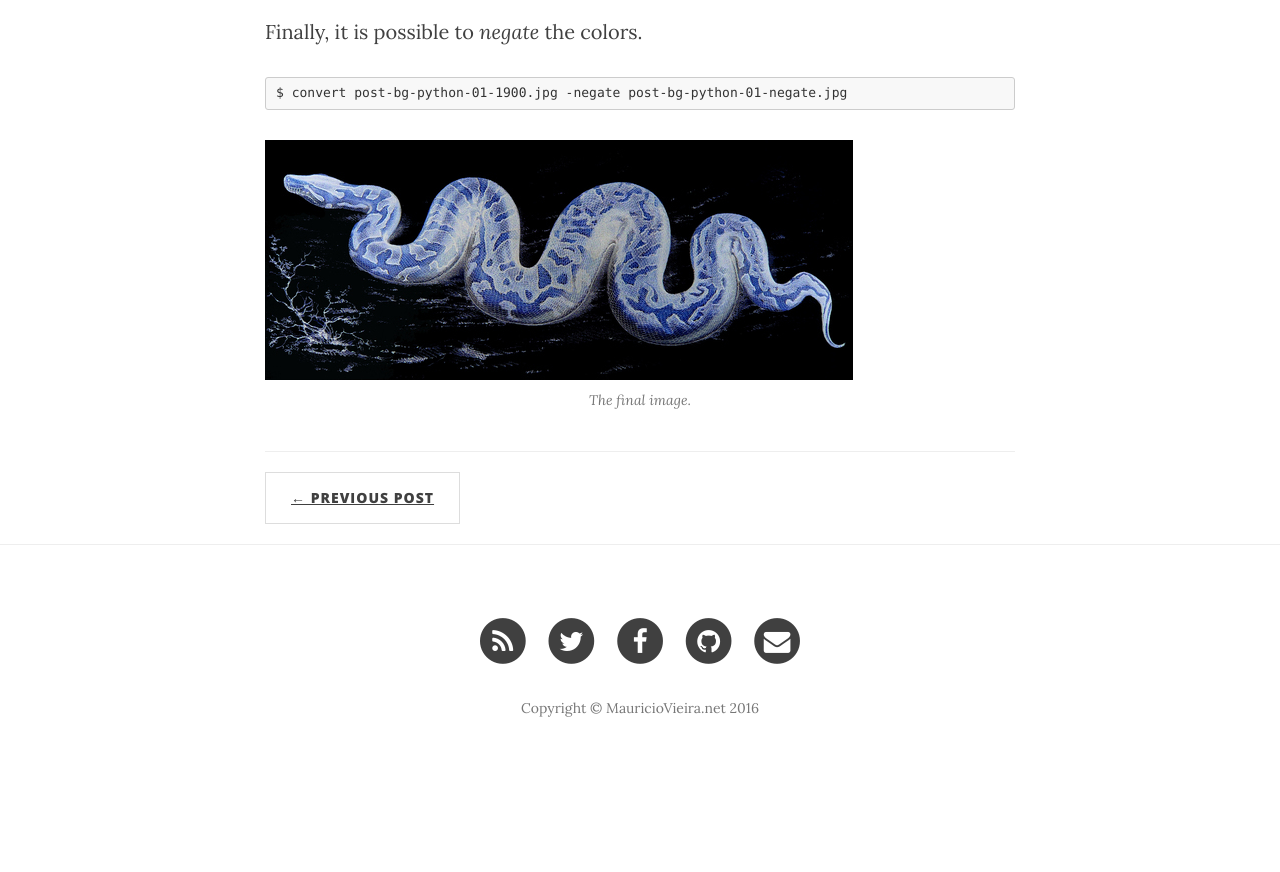
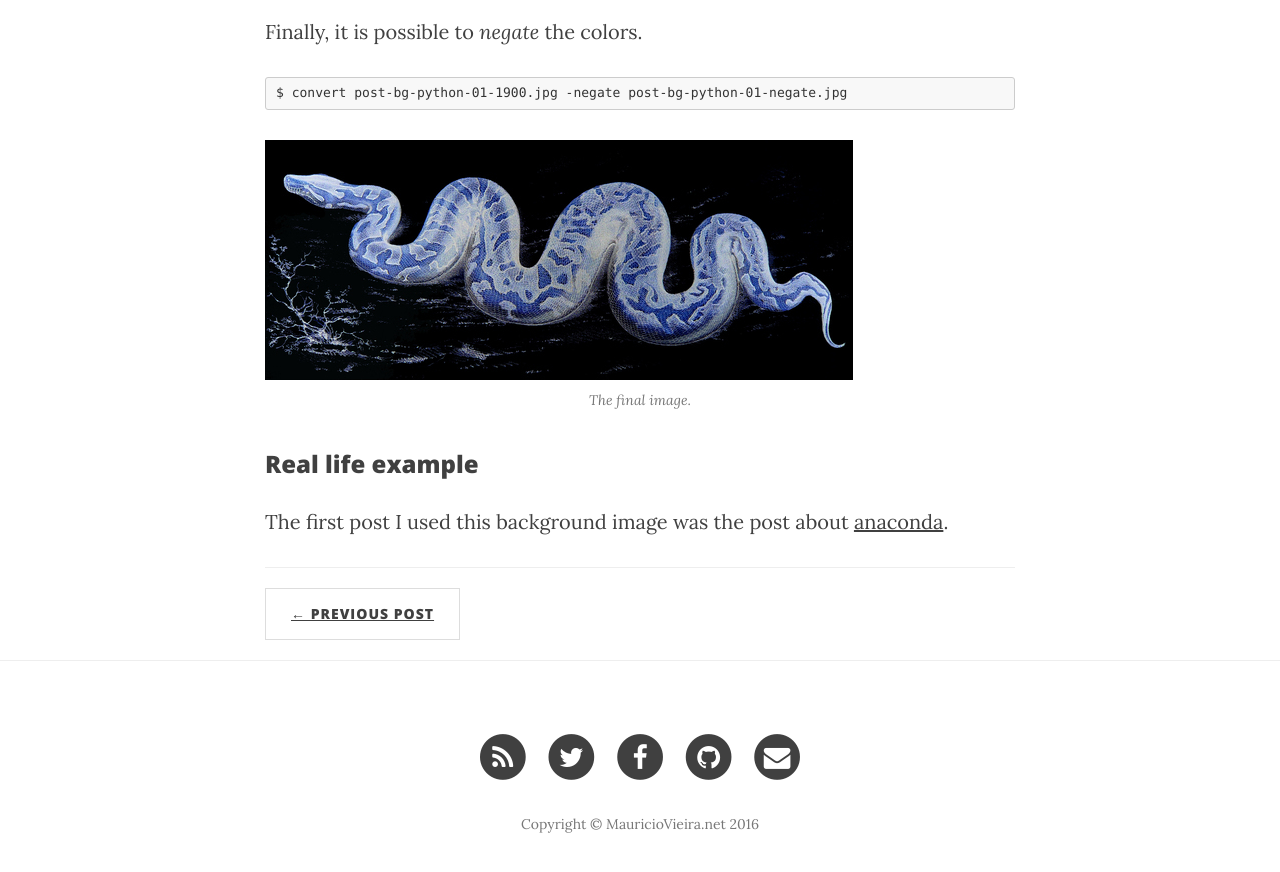
Before and after one commit to mauriciovieira/mauriciovieira.github.io, a Jekyll site: the page built from _posts/2016-10-20-imagemagick.markdown, in a window 1280 px wide and 900 px high, scrolled down 1598 px. Shown: the top 872 px of the window. Built offline with Jekyll 4.4.1, drawn with Linux system fonts in a browser that asks for light colours; nearby versions of some CDN libraries; before the commit the page ends 2382 px from its top, so only the background shows below that.

Commit message:
Add link to other post

```diff
--- a/_posts/2016-10-20-imagemagick.markdown
+++ b/_posts/2016-10-20-imagemagick.markdown
@@ -47,3 +47,7 @@ $ convert post-bg-python-01-1900.jpg -negate post-bg-python-01-negate.jpg
 
 <img src="{{ site.baseurl }}/img/2016-10-20-imagemagick/post-bg-python-01-negate-20perc.jpg" alt="Inverted color">
 <span class="caption text-muted">The final image.</span>
+
+### Real life example
+
+The first post I used this background image was the post about [anaconda]({% post_url 2016-10-15-anaconda %}).
```
